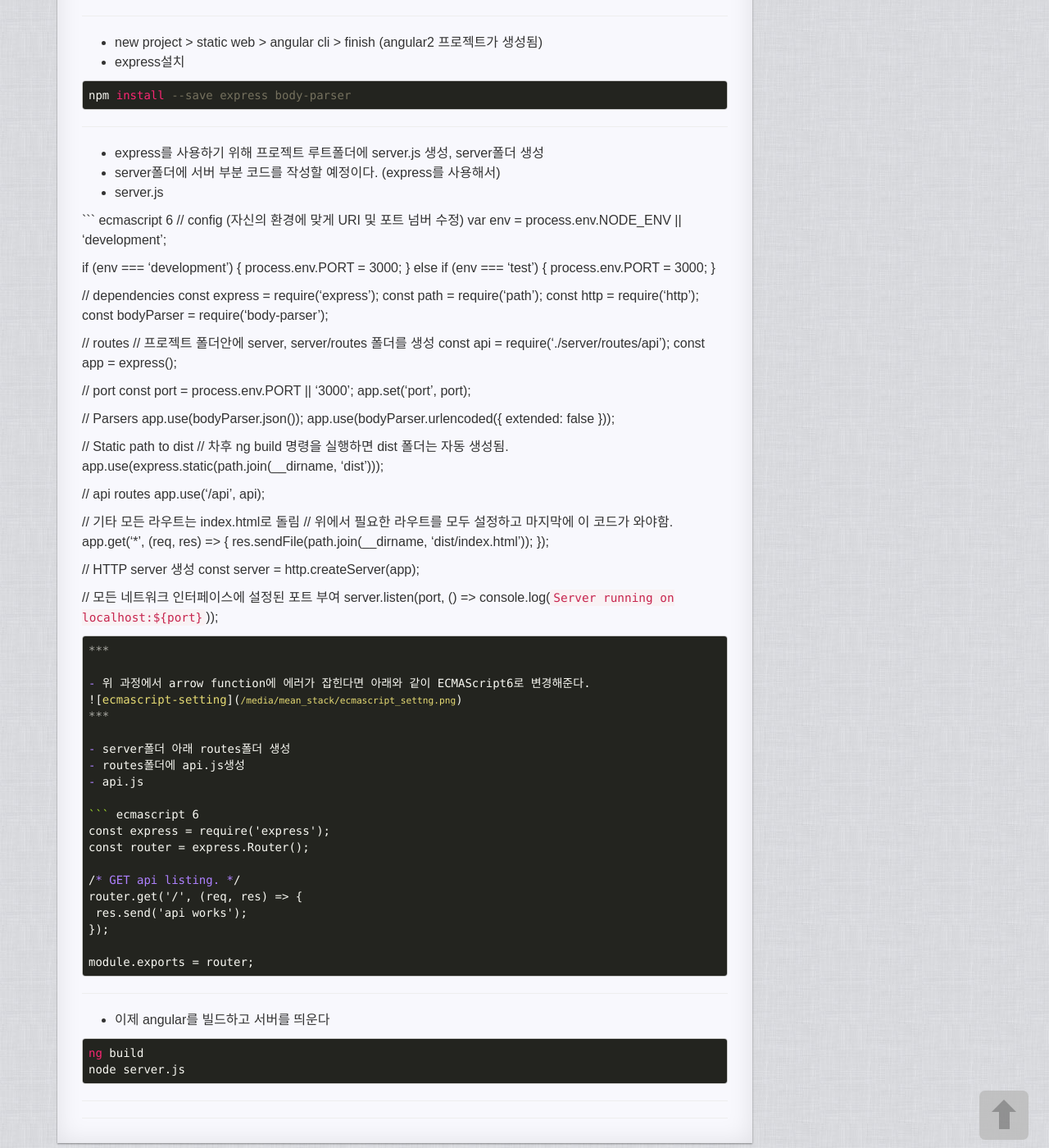
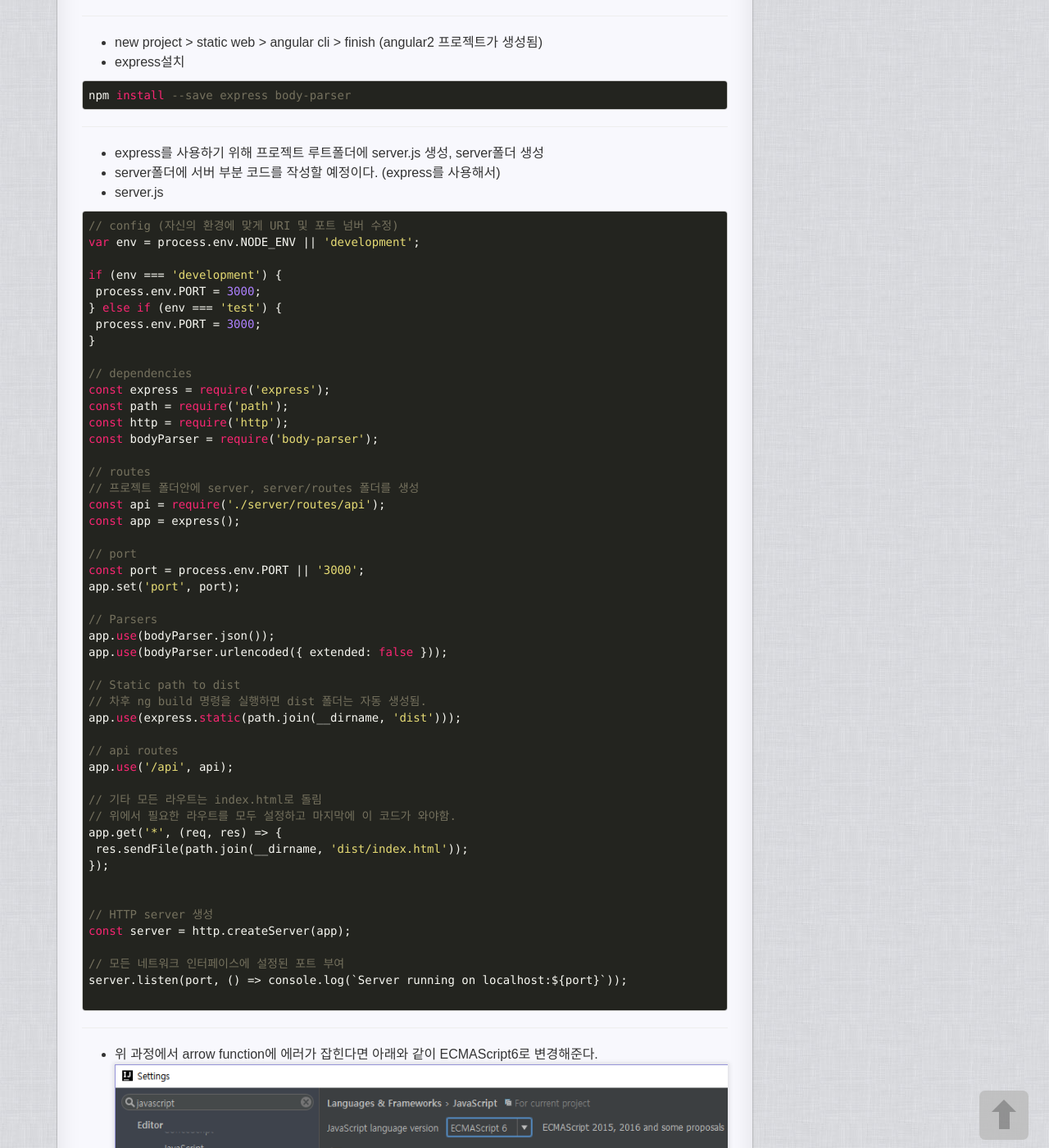
Before and after one commit to zizouu/zizouu.github.io, a Jekyll site: the page built from _posts/mean_stack/2017-11-01-project-setting.md, in a window 1280 px wide and 1400 px high, scrolled down 372 px. Shown: the whole window at 82% size. Built offline with Jekyll 4.4.1, drawn with Linux system fonts in a browser that asks for light colours; some of the changed text lies outside the part shown.

Commit message:
update mean stack project setting

````diff
--- a/_posts/mean_stack/2017-11-01-project-setting.md
+++ b/_posts/mean_stack/2017-11-01-project-setting.md
@@ -31,7 +31,7 @@ npm install --save express body-parser
 - server폴더에 서버 부분 코드를 작성할 예정이다. (express를 사용해서)
 - server.js
 
-``` ecmascript 6
+```javascript
 // config (자신의 환경에 맞게 URI 및 포트 넘버 수정)
 var env = process.env.NODE_ENV || 'development';
 
@@ -91,7 +91,7 @@ server.listen(port, () => console.log(`Server running on localhost:${port}`));
 - routes폴더에 api.js생성
 - api.js
 
-``` ecmascript 6
+```javascript
 const express = require('express');
 const router = express.Router();
 
````
